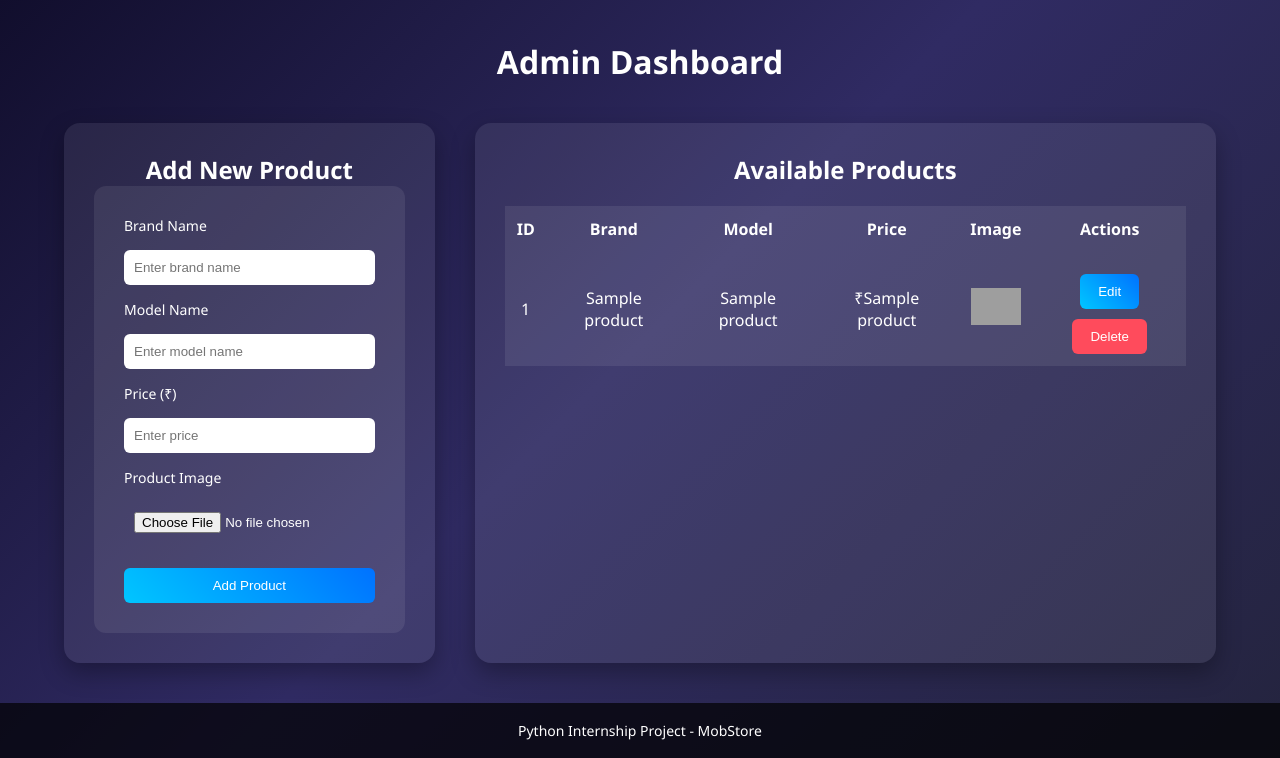
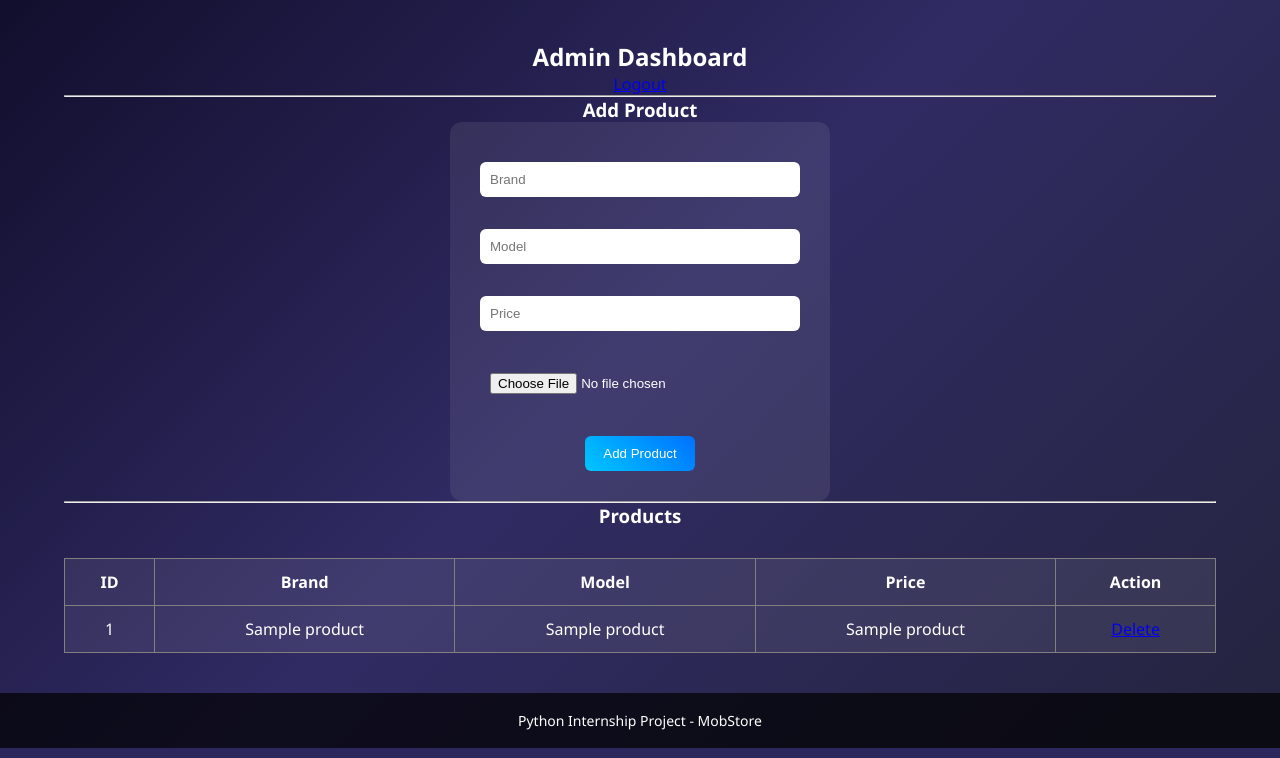
Before and after one commit to Immortal-PN/mobstore-flask, a Flask app: page /admin_dashboard in a window 1280 px wide. Shown: the part 70-828 px from the top of the page. Run offline with Flask 3, Linux system fonts and the light colour scheme; the visitor is signed in with stand-in values (Sample User, id 1); a database or web service that is not in the repository returns one stand-in record (values such as "Sample title"); some libraries are stand-ins or nearby versions; grey boxes are pictures that could not be loaded.

Commit message:
admin_issue

```diff
--- a/app.py
+++ b/app.py
@@ -1,10 +1,8 @@
 from flask import Flask, render_template, request, redirect, session
 import psycopg2
-import random
-import datetime
 import os
 from werkzeug.utils import secure_filename
-from werkzeug.security import generate_password_hash , check_password_hash
+from werkzeug.security import check_password_hash
 
 app = Flask(__name__)
 app.secret_key = "supersecretkey"
@@ -19,83 +17,7 @@ app.config["UPLOAD_FOLDER"] = UPLOAD_FOLDER
 
 def connect():
     database_url = os.environ.get("DATABASE_URL")
-    conn = psycopg2.connect(database_url)
-    return conn
-
-
-# ----------------------------
-# INITIALIZE DATABASE
-# ----------------------------
-
-def init_db():
-
-    conn = connect()
-    cur = conn.cursor()
-
-    cur.execute("""
-    CREATE TABLE IF NOT EXISTS products(
-        id SERIAL PRIMARY KEY,
-        brand VARCHAR(100),
-        model VARCHAR(100),
-        price NUMERIC,
-        image TEXT,
-        ram VARCHAR(20),
-        storage VARCHAR(20),
-        battery VARCHAR(20),
-        category VARCHAR(50)
-    )
-    """)
-
-    cur.execute("""
-    CREATE TABLE IF NOT EXISTS users(
-        id SERIAL PRIMARY KEY,
-        name VARCHAR(100),
-        email VARCHAR(100) UNIQUE,
-        password TEXT
-    )
-    """)
-
-    cur.execute("""
-    CREATE TABLE IF NOT EXISTS admins(
-        id SERIAL PRIMARY KEY,
-        username VARCHAR(100),
-        password TEXT
-    )
-    """)
-
-    cur.execute("""
-    CREATE TABLE IF NOT EXISTS orders(
-        id SERIAL PRIMARY KEY,
-        user_email VARCHAR(100),
-        product_id INTEGER,
-        quantity INTEGER,
-        total_price NUMERIC,
-        imei VARCHAR(50),
-        order_date TIMESTAMP DEFAULT CURRENT_TIMESTAMP
-    )
-    """)
-
-    cur.execute("""
-    CREATE TABLE IF NOT EXISTS service_requests(
-        id SERIAL PRIMARY KEY,
-        imei VARCHAR(50),
-        issue TEXT,
-        status VARCHAR(50) DEFAULT 'Pending',
-        created_at TIMESTAMP DEFAULT CURRENT_TIMESTAMP
-    )
-    """)
-
-    conn.commit()
-    cur.close()
-    conn.close()
-
-
-# ----------------------------
-# IMEI GENERATOR
-# ----------------------------
-
-def generate_imei():
-    return str(random.randint(100000000000000, 999999999999999))
+    return psycopg2.connect(database_url)
 
 
 # ----------------------------
@@ -103,229 +25,8 @@ def generate_imei():
 # ----------------------------
 
 @app.route("/")
-def landing():
+def home():
     return render_template("landing.html")
-
-
-# ----------------------------
-# STORE PAGE
-# ----------------------------
-
-@app.route("/store")
-def store():
-
-    conn = connect()
-    cur = conn.cursor()
-
-    cur.execute("SELECT * FROM products")
-    products = cur.fetchall()
-
-    cur.close()
-    conn.close()
-
-    return render_template("home.html", products=products)
-
-
-# ----------------------------
-# PRODUCT DETAILS
-# ----------------------------
-
-@app.route("/product/<int:id>")
-def product(id):
-
-    conn = connect()
-    cur = conn.cursor()
-
-    cur.execute("SELECT * FROM products WHERE id=%s",(id,))
-    product = cur.fetchone()
-
-    cur.close()
-    conn.close()
-
-    return render_template("product.html", product=product)
-
-
-# ----------------------------
-# ADD TO CART
-# ----------------------------
-
-@app.route("/add_to_cart/<int:id>")
-def add_to_cart(id):
-
-    if "cart" not in session:
-        session["cart"] = {}
-
-    cart = session["cart"]
-
-    if str(id) in cart:
-        cart[str(id)] += 1
-    else:
-        cart[str(id)] = 1
-
-    session["cart"] = cart
-
-    return redirect("/cart")
-
-
-# ----------------------------
-# CART PAGE
-# ----------------------------
-
-@app.route("/cart")
-def cart():
-
-    cart = session.get("cart",{})
-
-    conn = connect()
-    cur = conn.cursor()
-
-    items = []
-    total = 0
-
-    for pid,qty in cart.items():
-
-        cur.execute("SELECT * FROM products WHERE id=%s",(pid,))
-        product = cur.fetchone()
-
-        if product:
-
-            subtotal = product[3] * qty
-            total += subtotal
-
-            items.append({
-                "product":product,
-                "qty":qty,
-                "subtotal":subtotal
-            })
-
-    cur.close()
-    conn.close()
-
-    return render_template("cart.html", items=items, total=total)
-
-
-# ----------------------------
-# CHECKOUT
-# ----------------------------
-
-@app.route("/checkout/<int:id>")
-def checkout(id):
-
-    imei = generate_imei()
-
-    conn = connect()
-    cur = conn.cursor()
-
-    cur.execute("SELECT price FROM products WHERE id=%s",(id,))
-    price = cur.fetchone()[0]
-
-    cur.execute(
-    "INSERT INTO orders(user_email,product_id,quantity,total_price,imei) VALUES(%s,%s,%s,%s,%s)",
-    ("guest",id,1,price,imei)
-    )
-
-    conn.commit()
-
-    cur.close()
-    conn.close()
-
-    order = {
-        "imei": imei,
-        "date": datetime.date.today()
-    }
-
-    return render_template("invoice.html", order=order)
-
-
-# ----------------------------
-# USER REGISTER
-# ----------------------------
-
-@app.route("/register",methods=["GET","POST"])
-def register():
-
-    if request.method == "POST":
-
-        name = request.form["name"]
-        email = request.form["email"]
-        password = generate_password_hash(request.form["password"])
-
-        conn = connect()
-        cur = conn.cursor()
-
-        cur.execute(
-        "INSERT INTO users(name,email,password) VALUES(%s,%s,%s)",
-        (name,email,password)
-        )
-
-        conn.commit()
-
-        cur.close()
-        conn.close()
-
-        return redirect("/login")
-
-    return render_template("register.html")
-
-
-# ----------------------------
-# USER LOGIN
-# ----------------------------
-
-@app.route("/login",methods=["GET","POST"])
-def login():
-
-    if request.method == "POST":
-
-        email = request.form["email"]
-        password = request.form["password"]
-
-        conn = connect()
-        cur = conn.cursor()
-
-        cur.execute("SELECT * FROM users WHERE email=%s",(email,))
-        user = cur.fetchone()
-
-        cur.close()
-        conn.close()
-
-        if user and check_password_hash(user[3],password):
-            session["user"] = user[2]
-            return redirect("/store")
-
-    return render_template("login.html")
-
-
-# ----------------------------
-# SERVICE CENTER
-# ----------------------------
-
-@app.route("/service",methods=["GET","POST"])
-def service():
-
-    message=""
-
-    if request.method=="POST":
-
-        imei = request.form["imei"]
-        issue = request.form["problem"]
-
-        conn = connect()
-        cur = conn.cursor()
-
-        cur.execute(
-        "INSERT INTO service_requests(imei,issue) VALUES(%s,%s)",
-        (imei,issue)
-        )
-
-        conn.commit()
-
-        message="Service request submitted."
-
-        cur.close()
-        conn.close()
-
-    return render_template("service.html",message=message)
 
 
 # ----------------------------
@@ -334,6 +35,8 @@ def service():
 
 @app.route("/admin", methods=["GET","POST"])
 def admin():
+
+    error = None
 
     if request.method == "POST":
 
@@ -344,7 +47,7 @@ def admin():
         cur = conn.cursor()
 
         cur.execute(
-            "SELECT username, password FROM admins WHERE username=%s",
+            "SELECT username,password FROM admins WHERE username=%s",
             (username,)
         )
 
@@ -353,49 +56,70 @@ def admin():
         cur.close()
         conn.close()
 
-        if admin and check_password_hash(admin[1], password):
+        if admin:
 
-            session["admin"] = admin[0]
-            return redirect("/admin_dashboard")
+            if check_password_hash(admin[1], password):
 
-    return render_template("admin_login.html")
+                session["admin"] = admin[0]
+
+                return redirect("/admin_dashboard")
+
+        error = "Invalid username or password"
+
+    return render_template("admin_login.html", error=error)
 
 
 # ----------------------------
 # ADMIN DASHBOARD
 # ----------------------------
 
-@app.route("/admin_dashboard",methods=["GET","POST"])
+@app.route("/admin_dashboard", methods=["GET","POST"])
 def admin_dashboard():
 
-    conn=connect()
-    cur=conn.cursor()
+    if "admin" not in session:
+        return redirect("/admin")
 
-    if request.method=="POST":
+    conn = connect()
+    cur = conn.cursor()
 
-        brand=request.form["brand"]
-        model=request.form["model"]
-        price=request.form["price"]
+    if request.method == "POST":
 
-        image=request.files["image"]
+        brand = request.form["brand"]
+        model = request.form["model"]
+        price = request.form["price"]
 
-        filename=secure_filename(image.filename)
-        image.save(os.path.join(app.config["UPLOAD_FOLDER"],filename))
+        image = request.files["image"]
+
+        filename = secure_filename(image.filename)
+
+        image.save(os.path.join(app.config["UPLOAD_FOLDER"], filename))
 
         cur.execute(
-        "INSERT INTO products(brand,model,price,image) VALUES(%s,%s,%s,%s)",
-        (brand,model,price,filename)
+            "INSERT INTO products(brand,model,price,image) VALUES(%s,%s,%s,%s)",
+            (brand, model, price, filename)
         )
 
         conn.commit()
 
     cur.execute("SELECT * FROM products")
-    products=cur.fetchall()
+    products = cur.fetchall()
 
     cur.close()
     conn.close()
 
-    return render_template("admin_dashboard.html",products=products)
+    return render_template("admin_dashboard.html", products=products)
+
+
+# ----------------------------
+# LOGOUT
+# ----------------------------
+
+@app.route("/admin_logout")
+def admin_logout():
+
+    session.pop("admin", None)
+
+    return redirect("/admin")
 
 
 # ----------------------------
@@ -405,8 +129,11 @@ def admin_dashboard():
 @app.route("/delete_product/<int:id>")
 def delete_product(id):
 
-    conn=connect()
-    cur=conn.cursor()
+    if "admin" not in session:
+        return redirect("/admin")
+
+    conn = connect()
+    cur = conn.cursor()
 
     cur.execute("DELETE FROM products WHERE id=%s",(id,))
     conn.commit()
@@ -417,12 +144,9 @@ def delete_product(id):
     return redirect("/admin_dashboard")
 
 
-
-
 # ----------------------------
 # RUN APP
 # ----------------------------
 
 if __name__ == "__main__":
-    init_db()
     app.run(host="0.0.0.0", port=5000)
--- a/templates/admin_dashboard.html
+++ b/templates/admin_dashboard.html
@@ -2,59 +2,44 @@
 
 {% block content %}
 
-<h1 class="admin-title">Admin Dashboard</h1>
+<h2>Admin Dashboard</h2>
 
-<div class="admin-container">
+<a href="/admin_logout">Logout</a>
 
-<!-- PRODUCT FORM CARD -->
+<hr>
 
-<div class="admin-card">
+<h3>Add Product</h3>
 
-<h2>Add New Product</h2>
+<form method="POST" enctype="multipart/form-data">
 
-<form method="POST" enctype="multipart/form-data" class="admin-form">
+<input name="brand" placeholder="Brand" required>
+<br><br>
 
-<div class="form-group">
-<label for="brand">Brand Name</label>
-<input type="text" id="brand" name="brand" placeholder="Enter brand name" required>
-</div>
+<input name="model" placeholder="Model" required>
+<br><br>
 
-<div class="form-group">
-<label for="model">Model Name</label>
-<input type="text" id="model" name="model" placeholder="Enter model name" required>
-</div>
+<input name="price" placeholder="Price" required>
+<br><br>
 
-<div class="form-group">
-<label for="price">Price (₹)</label>
-<input type="number" id="price" name="price" placeholder="Enter price" required>
-</div>
+<input type="file" name="image" required>
+<br><br>
 
-<div class="form-group">
-<label for="image">Product Image</label>
-<input type="file" id="image" name="image" required>
-</div>
-
-<button type="submit">Add Product</button>
+<button>Add Product</button>
 
 </form>
 
-</div>
+<hr>
 
-<!-- PRODUCT TABLE CARD -->
+<h3>Products</h3>
 
-<div class="admin-card">
-
-<h2>Available Products</h2>
-
-<table class="admin-table">
+<table border="1">
 
 <tr>
 <th>ID</th>
 <th>Brand</th>
 <th>Model</th>
 <th>Price</th>
-<th>Image</th>
-<th>Actions</th>
+<th>Action</th>
 </tr>
 
 {% for p in products %}
@@ -62,27 +47,12 @@
 <tr>
 
 <td>{{p[0]}}</td>
-
 <td>{{p[1]}}</td>
-
 <td>{{p[2]}}</td>
-
-<td>₹{{p[3]}}</td>
+<td>{{p[3]}}</td>
 
 <td>
-<img src="/static/uploads/{{p[4]}}" class="table-img">
-</td>
-
-<td>
-
-<a href="/edit_product/{{p[0]}}">
-<button>Edit</button>
-</a>
-
-<a href="/delete_product/{{p[0]}}">
-<button style="background:#ff4b5c;">Delete</button>
-</a>
-
+<a href="/delete_product/{{p[0]}}">Delete</a>
 </td>
 
 </tr>
@@ -91,8 +61,4 @@
 
 </table>
 
-</div>
-
-</div>
-
 {% endblock %}
```
Also changed, not shown: templates/admin_login.html (+13 -4 lines).
